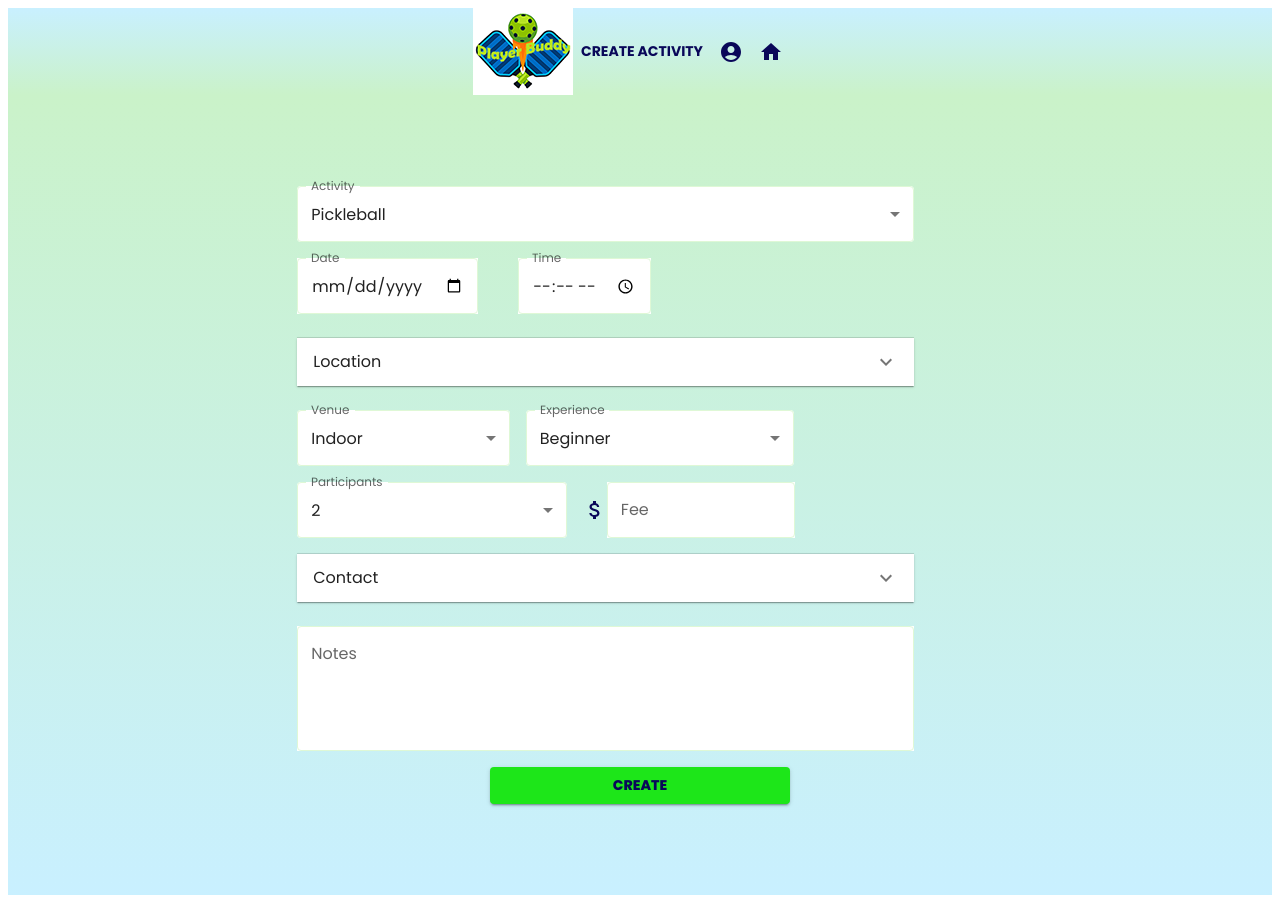
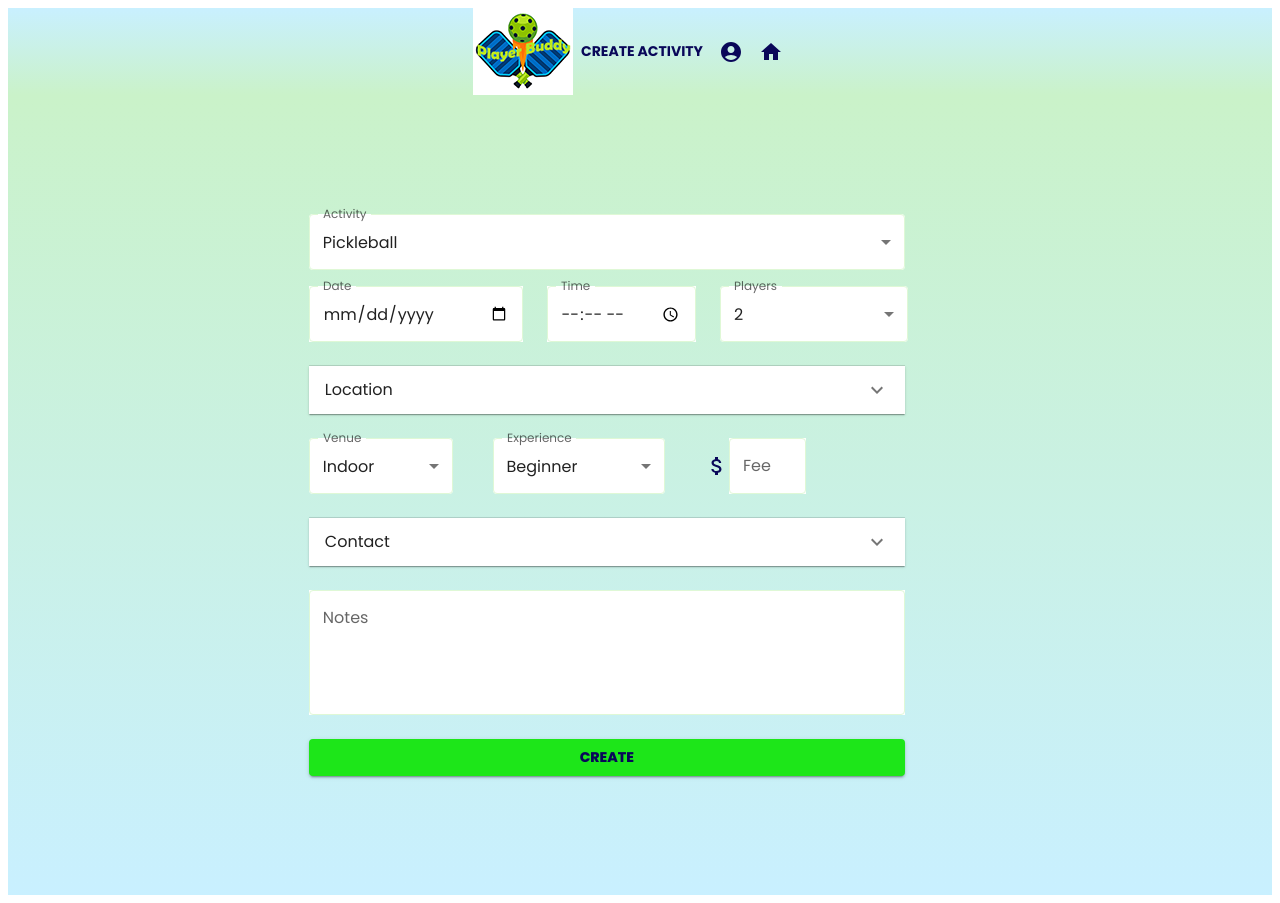
Before and after one commit to Code-the-Dream-School/ee-prac-team1-front, a React (Create React App) app: page /createactivity in a window 1280 px wide. Built offline with nearby package versions, Linux system fonts and the light colour scheme.

Commit message:
Changed the layout of Create Activity page

```diff
--- a/src/components/Navbar.jsx
+++ b/src/components/Navbar.jsx
@@ -92,6 +92,7 @@ const Navbar = () => {
                     >
                         {/* Menu Buttons: Create activity */}
                         {/* </Button> */}
+
                         <Button
                             sx={{
                                 ...theme.navbarButtonStyles,
--- a/src/pages/CreateActivity.jsx
+++ b/src/pages/CreateActivity.jsx
@@ -7,7 +7,6 @@ import {
     Box,
     Button,
     FormControl,
-    Grid,
     InputLabel,
     MenuItem,
     Select,
@@ -33,7 +32,9 @@ const validationSchema = Yup.object({
         .required("Date is required")
         .min(new Date(), "Date cannot be in the past"),
     time: Yup.string().required("Time is required"),
-
+    maxPlayers: Yup.number()
+        .required("Maximum of players is required")
+        .min(2, "At least 2 participants are required"),
     location: Yup.object().shape({
         address: Yup.string().required("Address is required"),
         city: Yup.string().required("City is required"),
@@ -53,9 +54,6 @@ const validationSchema = Yup.object({
             ["Beginner", "Intermediate", "Advanced"],
             "Please select an experience level"
         ),
-    maxPlayers: Yup.number()
-        .required("Participants is required")
-        .min(2, "At least 2 participants are required"),
     fees: Yup.string(),
     firstName: Yup.string()
         .required("First Name is required")
@@ -83,6 +81,7 @@ const CreateActivity = () => {
             activityType: "Pickleball",
             date: "",
             time: "",
+            maxPlayers: "2",
             location: {
                 address: "",
                 city: "",
@@ -92,13 +91,12 @@ const CreateActivity = () => {
             // Coordinates: " lat: 42.4547874, lng: -71.06546999999999 ",
             venue: "Indoor",
             experienceLevel: "Beginner",
-            maxPlayers: "2",
-            fees: "",
             firstName: "",
             lastName: "",
             contactPhoneNum: "",
             contactEmail: "",
             notes: "",
+            fees: "",
         },
 
         validationSchema: validationSchema,
@@ -127,14 +125,14 @@ const CreateActivity = () => {
                         activityType: values.activityType,
                         date: convertedDate,
                         time: values.time,
+                        maxPlayers: values.maxPlayers,
                         location: {
-                            address: values.location.address,
-                            city: values.location.city,
-                            state: values.location.state,
-                            zipCode: values.location.zipCode,
+                            address: values.location.address.toUpperCase(),
+                            city: values.location.city.toUpperCase(),
+                            state: values.location.state.toUpperCase(),
+                            zipCode: values.location.zipCode.toUpperCase(),
                         },
                         venue: values.venue.toLowerCase(),
-                        maxPlayers: values.maxPlayers,
                         experienceLevel: values.experienceLevel,
                         contactName: `${values.firstName} ${values.lastName}`,
                         contactPhoneNum: values.contactPhoneNum,
@@ -150,23 +148,29 @@ const CreateActivity = () => {
                     }
                 );
                 console.log("Activity was successfully created:", res.data);
-                toast.success("Your activity was successfully created.", {
+                toast.success("Your activity was successfully created!", {
                     position: "top-center",
                     autoClose: 3000,
                     hideProgressBar: true,
                     closeOnClick: true,
                     pauseOnHover: true,
                     draggable: true,
+                    onClose: () => {
+                        window.location.href = '/';
+                    }
                 });
             } catch (error) {
-                toast.error("Created activity was failed. Please enter valid City, State, ZipCode. Try again.", {
+                toast.error(
+                    "Create activity was failed. Please enter valid data and try again.",
+                    {
                         position: "top-center",
                         autoClose: 3000,
                         hideProgressBar: true,
                         closeOnClick: true,
                         pauseOnHover: true,
                         draggable: true,
-                });
+                    }
+                );
                 console.error("Error:", error.message);
             }
         },
@@ -191,6 +195,7 @@ const CreateActivity = () => {
                     sx={{
                         minHeight: "100vh",
                         backgroundImage: theme.palette.background2.gradient,
+                        backgroundSize: "cover",
                         display: "flex",
                         flexDirection: "column",
                         alignItems: "center",
@@ -198,13 +203,7 @@ const CreateActivity = () => {
                     }}
                 >
                     <form onSubmit={formik.handleSubmit}>
-                        {/* Box 1 -  Activity, Date, Time*/}
-                        <Box
-                            display="flex"
-                            flexDirection="column"
-                            alignItems="start"
-                            marginBottom={3}
-                        >
+                        {/* Box 1 -  Activity*/}
                         <FormControl
                             sx={{
                                 "& .MuiInputLabel-root.Mui-focused":
@@ -249,17 +248,23 @@ const CreateActivity = () => {
                                 <MenuItem value="Tennis">Tennis</MenuItem>
                             </Select>
                         </FormControl>
-
-                            {/* Date and Time */}
+                        <Box
+                            display="flex"
+                            flexDirection="column"
+                            alignItems="start"
+                            marginBottom={3}
+                        >
+                            {/* Box 2 - Date, Time, Players */}
                             <Box
                                 display="flex"
                                 flexDirection="row"
-                                justifyContent="start"
-                                gap={5}
-                                width="100%"
+                                justifyContent="space-between"
+                                gap={3}
+                                width="75%"
                             >
                                 {/* Date */}
                                 <TextField
+                                    fullWidth
                                     sx={{
                                         bgcolor: "#fff",
                                         "& .MuiInputLabel-root.Mui-focused":
@@ -269,7 +274,7 @@ const CreateActivity = () => {
                                         "& .MuiOutlinedInput-root":
                                             theme.overrides.MuiOutlinedInput
                                                 .root,
-                                        width: "auto",
+                                        // width: "auto",
                                     }}
                                     label="Date"
                                     type="date"
@@ -293,6 +298,7 @@ const CreateActivity = () => {
 
                                 {/* Time */}
                                 <TextField
+                                    fullWidth
                                     sx={{
                                         bgcolor: "#fff",
                                         "& .MuiInputLabel-root.Mui-focused":
@@ -302,7 +308,7 @@ const CreateActivity = () => {
                                         "& .MuiOutlinedInput-root":
                                             theme.overrides.MuiOutlinedInput
                                                 .root,
-                                        width: "auto",
+                                        width: "70%",
                                     }}
                                     label="Time"
                                     type="time"
@@ -322,15 +328,62 @@ const CreateActivity = () => {
                                     }
                                     {...formik.getFieldProps("time")}
                                 />
+                                {/* Players */}
+                                <FormControl
+                                    sx={{
+                                        "& .MuiInputLabel-root.Mui-focused":
+                                            theme.overrides.MuiInputLabel.root[
+                                                "&.Mui-focused"
+                                            ],
+                                        "& .MuiOutlinedInput-root":
+                                            theme.overrides.MuiOutlinedInput
+                                                .root,
+                                        width: "40%",
+                                    }}
+                                    error={
+                                        formik.touched.maxPlayers &&
+                                        Boolean(formik.errors.maxPlayers)
+                                    }
+                                    helperText={
+                                        formik.touched.maxPlayers &&
+                                        formik.errors.maxPlayers
+                                    }
+                                    {...formik.getFieldProps("maxPlayers")}
+                                >
+                                    <InputLabel>Players</InputLabel>
+                                    <Select
+                                        sx={{
+                                            bgcolor: "#fff",
+                                            width: "220%",
+                                        }}
+                                        label="Players"
+                                        name="maxPlayers"
+                                        value={formik.values.maxPlayers}
+                                        onChange={formik.handleChange}
+                                        inputProps={{
+                                            min: 2,
+                                            max: 20,
+                                        }}
+                                    >
+                                        {Array.from(
+                                            { length: 19 },
+                                            (_, index) => index + 2
+                                        ).map((value) => (
+                                            <MenuItem key={value} value={value}>
+                                                {value}
+                                            </MenuItem>
+                                        ))}
+                                    </Select>
+                                </FormControl>
                             </Box>
                         </Box>
 
-                        {/* Box 2 - Accordion - Address, City, State, ZipCode*/}
+                        {/* Box 3 - Accordion - Address, City, State, ZipCode*/}
                         <Accordion sx={{ width: "90%", marginBottom: 3 }}>
                             <AccordionSummary
                                 expandIcon={<ExpandMoreIcon />}
-                                aria-controls="panel-content"
-                                id="panel-header"
+                                // aria-controls="panel-content"
+                                // id="panel-header"
                             >
                                 <Typography>Location</Typography>
                             </AccordionSummary>
@@ -446,34 +499,35 @@ const CreateActivity = () => {
                             </Box>
                         </Accordion>
 
-                        {/* Box 3 - Venue, Participants, Experience, Fee  */}
-                        <Grid
-                            container
-                            spacing={2}
-                            width="100%"
-                            marginBottom={2}
+                        {/* Box 4 - Venue, Experience, Fee  */}
+                        <Box
+                            display="flex"
+                            flexDirection="row"
+                            justifyContent="end"
+                            marginBottom={3}
+                            gap={5}
+                            width="75%"
                         >
-                            <Grid item xs={4}>
+                            {/* Venue */}
                             <FormControl
+                                fullWidth
+                                sx={{
+                                    // width: "90%",
+                                    "& .MuiInputLabel-root.Mui-focused":
+                                        theme.overrides.MuiInputLabel.root[
+                                            "&.Mui-focused"
+                                        ],
+                                    "& .MuiOutlinedInput-root":
+                                        theme.overrides.MuiOutlinedInput.root,
+                                }}
                                 error={
                                     formik.touched.venue &&
                                     Boolean(formik.errors.venue)
                                 }
                                 helperText={
-                                        formik.touched.venue &&
-                                        formik.errors.venue
+                                    formik.touched.venue && formik.errors.venue
                                 }
                                 {...formik.getFieldProps("venue")}
-                                    sx={{
-                                        "& .MuiInputLabel-root.Mui-focused":
-                                            theme.overrides.MuiInputLabel.root[
-                                                "&.Mui-focused"
-                                            ],
-                                        "& .MuiOutlinedInput-root":
-                                            theme.overrides.MuiOutlinedInput
-                                                .root,
-                                    }}
-                                    fullWidth
                             >
                                 <InputLabel>Venue</InputLabel>
                                 <Select
@@ -496,18 +550,17 @@ const CreateActivity = () => {
                                     ))}
                                 </Select>
                             </FormControl>
-                            </Grid>
-                            <Grid item xs={7}>
+                            {/* Experience */}
                             <FormControl
+                                // fullWidth
                                 sx={{
+                                    width: "120%",
                                     "& .MuiInputLabel-root.Mui-focused":
                                         theme.overrides.MuiInputLabel.root[
                                             "&.Mui-focused"
                                         ],
                                     "& .MuiOutlinedInput-root":
-                                            theme.overrides.MuiOutlinedInput
-                                                .root,
-                                        width: "70%",
+                                        theme.overrides.MuiOutlinedInput.root,
                                 }}
                                 error={
                                     formik.touched.experienceLevel &&
@@ -537,10 +590,21 @@ const CreateActivity = () => {
                                     ))}
                                 </Select>
                             </FormControl>
-                            </Grid>
-                            <Grid item xs={5}>
-                                <FormControl
+                            {/* Fee */}
+
+                            <Box
+                                display="flex"
+                                flexDirection="row"
+                                alignItems="center"
+                                justifyContent="end"
+                                // gap={1}
+                                width="70%"
+                            >
+                                <AttachMoneyIcon sx={{ color: "#090759" }} />
+                                <TextField
                                     sx={{
+                                        bgcolor: "#fff",
+                                        // width: "130%",
                                         "& .MuiInputLabel-root.Mui-focused":
                                             theme.overrides.MuiInputLabel.root[
                                                 "&.Mui-focused"
@@ -548,79 +612,21 @@ const CreateActivity = () => {
                                         "& .MuiOutlinedInput-root":
                                             theme.overrides.MuiOutlinedInput
                                                 .root,
-                                        width: "100%",
-                                    }}
-                                    fullWidth
-                                    error={
-                                        formik.touched.maxPlayers &&
-                                        Boolean(formik.errors.maxPlayers)
-                                    }
-                                    helperText={
-                                        formik.touched.maxPlayers &&
-                                        formik.errors.maxPlayers
-                                    }
-                                    {...formik.getFieldProps("maxPlayers")}
-                                >
-                                    <InputLabel>Participants</InputLabel>
-                                    <Select
-                                        sx={{
-                                            bgcolor: "#fff",
-                                        }}
-                                        label="Participants"
-                                        name="maxPlayers"
-                                        value={formik.values.maxPlayers}
-                                        onChange={formik.handleChange}
-                                        inputProps={{
-                                            min: 2,
-                                            max: 20,
-                                        }}
-                                    >
-                                        {Array.from(
-                                            { length: 19 },
-                                            (_, index) => index + 2
-                                        ).map((value) => (
-                                            <MenuItem key={value} value={value}>
-                                                {value}
-                                            </MenuItem>
-                                        ))}
-                                    </Select>
-                                </FormControl>
-                            </Grid>
-                            <Grid item xs={4}>
-                                <Box
-                                    display="flex"
-                                    flexDirection="row"
-                                    alignItems="center"
-                                >
-                                    <AttachMoneyIcon
-                                        sx={{ color: "#090759" }}
-                                    />
-                                    <TextField
-                                        sx={{
-                                            bgcolor: "#fff",
-                                            "& .MuiInputLabel-root.Mui-focused":
-                                                theme.overrides.MuiInputLabel
-                                                    .root["&.Mui-focused"],
-                                            "& .MuiOutlinedInput-root":
-                                                theme.overrides.MuiOutlinedInput
-                                                    .root,
                                     }}
                                     label="Fee"
                                     name="fees"
                                     variant="outlined"
-                                        fullWidth
+                                    // fullWidth
                                     value={formik.values.fees}
                                     onChange={formik.handleChange}
                                 />
                             </Box>
-                            </Grid>
-                        </Grid>
-                        {/* Box 4 -Accordion - First Name, Last Name, Phone Number, Email*/}
+                        </Box>
+
+                        {/* Box 5 -Accordion - First Name, Last Name, Phone Number, Email*/}
                         <Accordion sx={{ width: "90%", marginBottom: 3 }}>
                             <AccordionSummary
                                 expandIcon={<ExpandMoreIcon />}
-                                // aria-controls="panel2-content"
-                                // id="panel2-header"
                             >
                                 <Typography>Contact</Typography>
                             </AccordionSummary>
@@ -733,36 +739,7 @@ const CreateActivity = () => {
                                     theme.overrides.MuiOutlinedInput.root,
                             }}
                         />
-
                         {/* Buttons */}
-                        <Box
-                            display="flex"
-                            flexDirection="column"
-                            alignItems="center"
-                            justifyContent="center"
-                            marginTop={2}
-                            // marginLeft={4}
-                        >
-                            {/* <Box
-                                display="flex"
-                                flexDirection="row"
-                                alignItems="center"
-                                justifyContent="center"
-                            > */}
-                            {/* Cancel Button */}
-                            {/* <Button
-                                    variant="contained"
-                                    type="submit"
-                                    color="primary"
-                                    onClick={handleCancel}
-                                    sx={{
-                                        ...theme.commonButtonStyles,
-                                        width: 120,
-                                    }}
-                                >
-                                    Cancel
-                                </Button> */}
-
                         {/* Create Button */}
                         <Button
                             variant="contained"
@@ -771,8 +748,8 @@ const CreateActivity = () => {
                             fullWidth
                             sx={{
                                 ...theme.commonButtonStyles,
-                                    // marginLeft: 5,
-                                    width: 300,
+                                marginTop: 3,
+                                width: "90%",
                             }}
                         >
                             Create
@@ -791,7 +768,7 @@ const CreateActivity = () => {
                             >
                                 Update Activity
                             </Button> */}
-                        </Box>
+                        {/* </Box> */}
                     </form>
                 </Box>
             </ThemeProvider>
```
Lines whose indentation alone changed are shown as unchanged.
